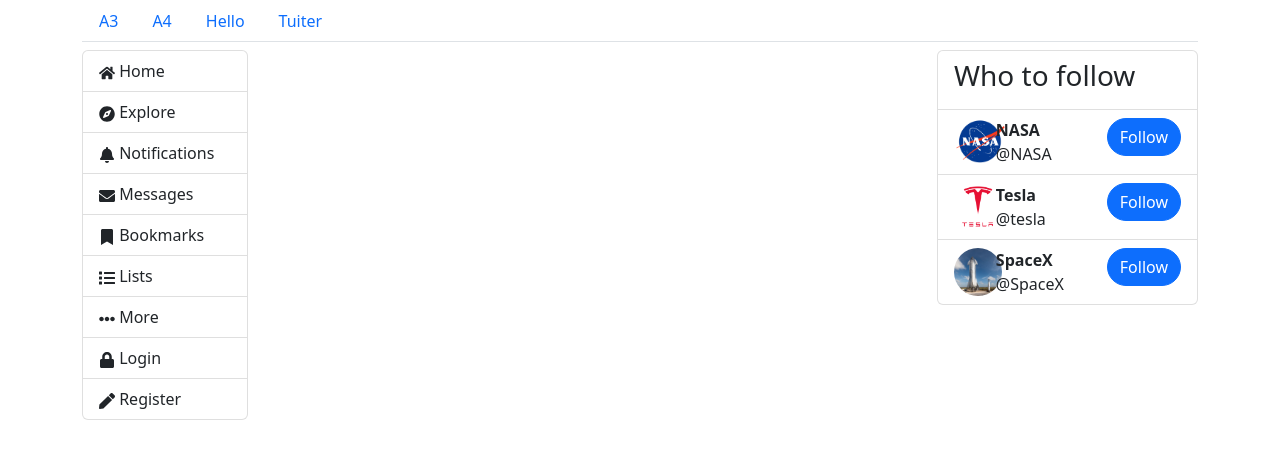
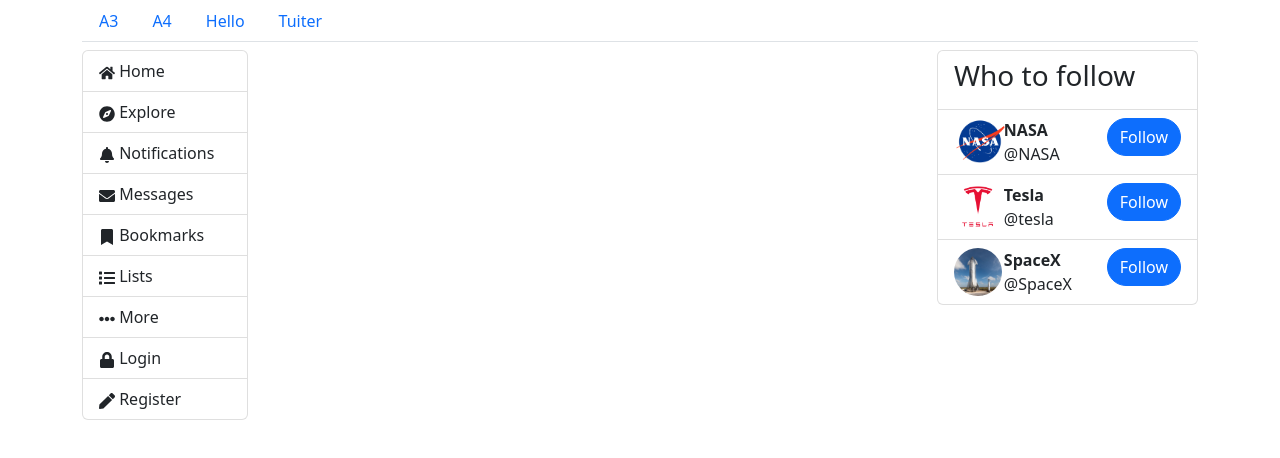
Before and after one commit to pratiksahu142/tuiter-app, a React (Create React App) app: page /tuiter in a window 1280 px wide. Shown: the top 458 px of the page. Built offline with nearby package versions, Linux system fonts and the light colour scheme.

Commit message:
ui padding fix

```diff
--- a/src/tuiter/who-to-follow-list/who-to-follow-list-item.js
+++ b/src/tuiter/who-to-follow-list/who-to-follow-list-item.js
@@ -12,8 +12,8 @@
             <img className="rounded-circle" height={48}
                  src={`/images/${who.avatarIcon}`}/></div>
           <div className="col-7">
-            <div className="fw-bold">{who.userName}</div>
-            <div>@{who.handle}</div>
+            <div className="fw-bold ps-2">{who.userName}</div>
+            <div className=" ps-2">@{who.handle}</div>
           </div>
           <div className="col-3">
             <button className="btn btn-primary rounded-pill float-end">Follow
```
